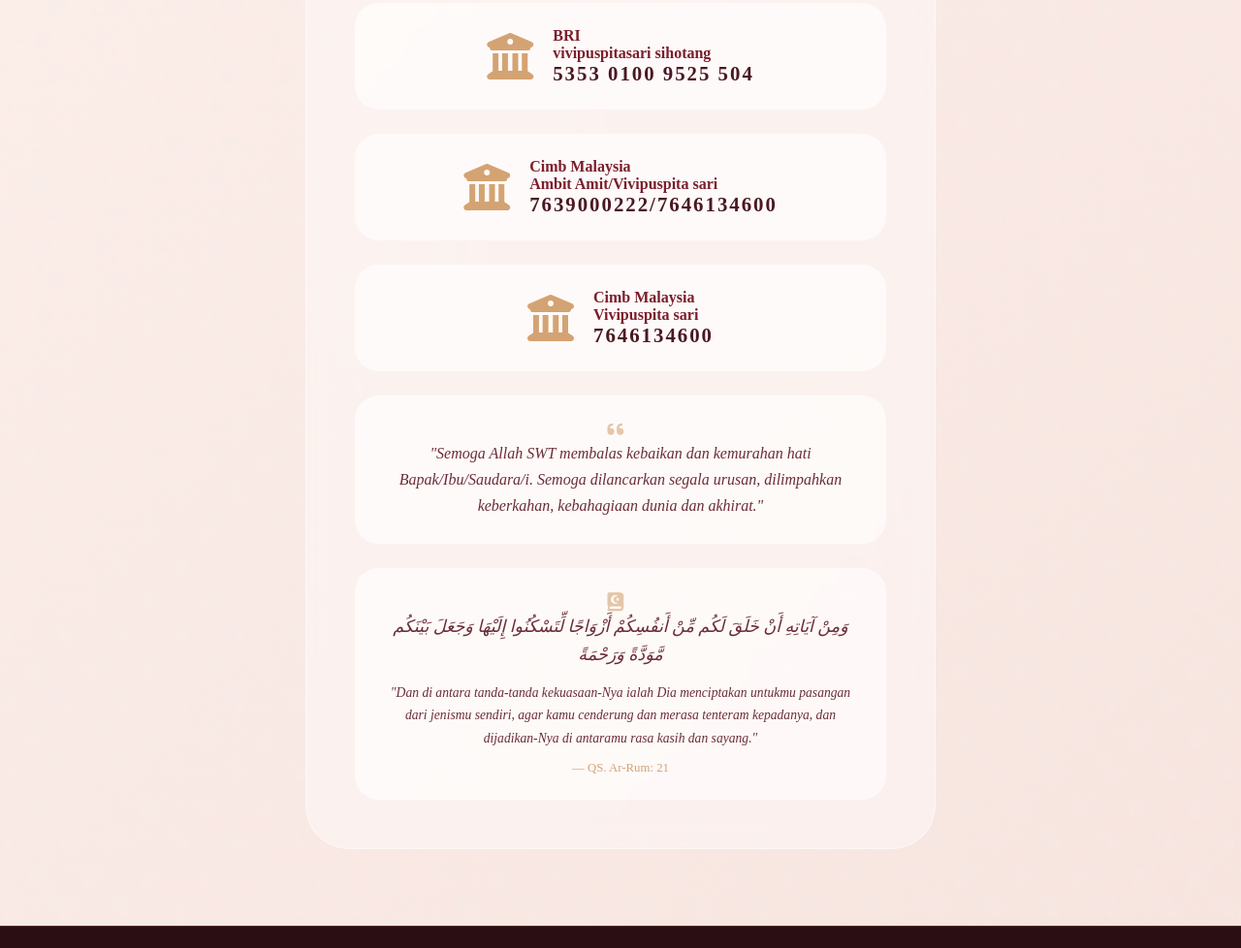
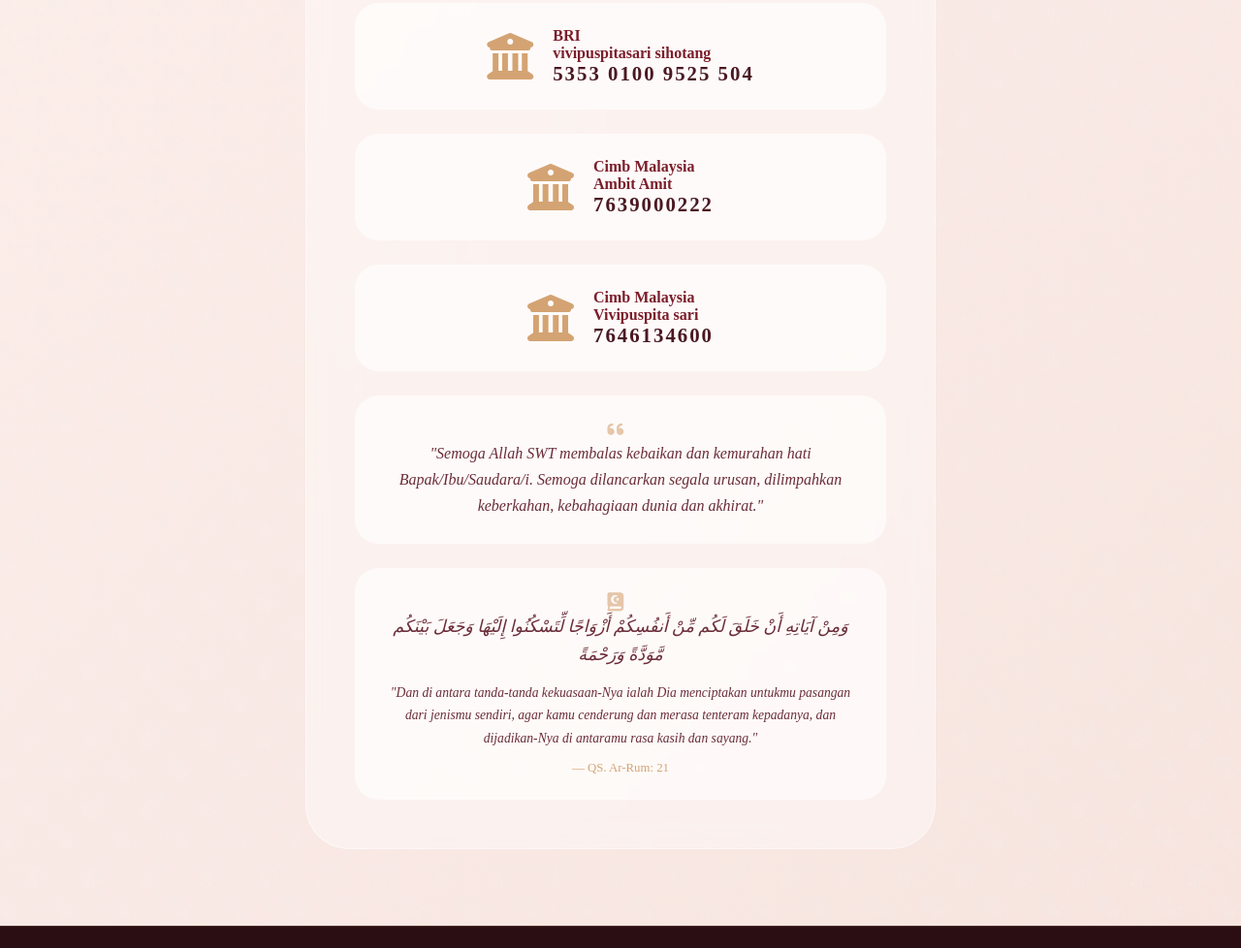
Before and after one commit to fadlan2609/Wedding-V-A, a plain HTML site: page index.html in a window 1280 px wide. Shown: the part 5626-6604 px from the top of the page at 97% size. Drawn offline with nearby package versions, Linux system fonts and the light colour scheme; no server answers.

Commit message:
update design And Update RSVP

```diff
--- a/index.html
+++ b/index.html
@@ -603,8 +603,8 @@
               <i class="fas fa-university" aria-hidden="true"></i>
               <div class="bank-info-glass">
                 <p class="bank-name-glass">Cimb Malaysia</p>
-                <p class="bank-name-glass">Ambit Amit/Vivipuspita sari</p>
-                <p class="bank-number-glass">7639000222/7646134600</p>
+                <p class="bank-name-glass">Ambit Amit</p>
+                <p class="bank-number-glass">7639000222</p>
               </div>
             </div>
             <div class="bank-glass">
```
